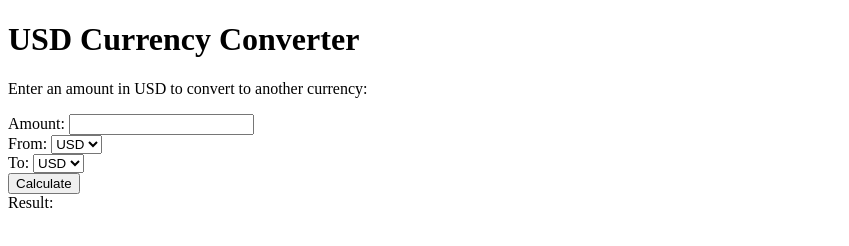
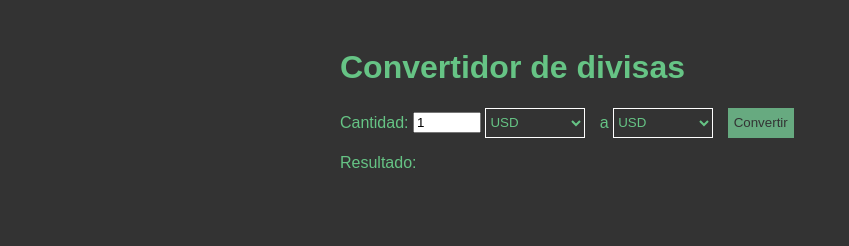
Before and after one commit to lautarodubravka/convertidor-de-divisas-coderhouse, a plain HTML site: page index.html in a window 1280 px wide. Shown: the whole page, without its empty margins (0-849 px from the left). Drawn offline with Linux system fonts and the light colour scheme.

Commit message:
Update 3

```diff
--- /dev/null
+++ b/CSS/style.css
@@ -0,0 +1,28 @@
+body {
+    background-color: #333;
+    color: rgb(102, 196, 133);
+    font-family: sans-serif;
+  }
+  .container {
+    max-width: 600px;
+    margin: 0 auto;
+    padding: 20px;
+  }
+  input[type="number"] {
+    width: 60px;
+  }
+  select {
+    width: 100px;
+    height: 30px;
+    margin-right: 10px;
+    background-color: transparent;
+    color: rgb(102, 196, 133);
+    border: 1px solid #fff;
+  }
+  button {
+    height: 30px;
+    background-color: rgb(103, 170, 128);
+    color: #333;
+    border: none;
+    cursor: pointer;
+  }
--- a/CSS/styles.css
+++ /dev/null
@@ -1,21 +0,0 @@
-body {
-    font-family: Arial, sans-serif;
-    margin: 0;
-    padding: 0;
-  }
-
-  form {
-    display: flex;
-    flex-direction: column;
-    align-items: center;
-    margin: 20px;
-  }
-
-  label {
-    font-weight: bold;
-    margin: 10px 0;
-  }
-
-  input[type="text"] {
-
-  }
--- a/index.html
+++ b/index.html
@@ -1,35 +1,39 @@
 <!DOCTYPE html>
 <html>
 <head>
-  <title>USD Currency Converter</title>
-  <script src="main.js"></script>
+  <meta charset="utf-8">
+  <link rel="stylesheet" href="./CSS/style.css">
+  <title>Convertidor de divisas</title>
 </head>
 <body>
-  <h1>USD Currency Converter</h1>
-  <p>Enter an amount in USD to convert to another currency:</p>
-  <form id="currency-form">
-    <label for="amount">Amount:</label>
-    <input type="text" id="amount" name="amount">
-    <br>
-    <label for="from-currency">From:</label>
-    <select id="from-currency" name="from-currency">
+  <div class="container">
+    <h1>Convertidor de divisas</h1>
+    <form id="conversionForm">
+      <label for="amount">Cantidad:</label>
+      <input type="number" id="amount" value="1">
+      <select id="fromCurrency">
         <option value="USD">USD</option>
         <option value="EUR">EUR</option>
         <option value="GBP">GBP</option>
+        <option value="MXN">MXN</option>
+        <option value="AUD">AUD</option>
+        <option value="ARS">ARS</option>
       </select>
-    <br>
-    <label for="to-currency">To:</label>
-    <select id="to-currency" name="to-currency">
+      <label for="toCurrency">a</label>
+      <select id="toCurrency">
         <option value="USD">USD</option>
         <option value="EUR">EUR</option>
         <option value="GBP">GBP</option>
+        <option value="MXN">MXN</option>
+        <option value="AUD">AUD</option>
+        <option value="ARS">ARS</option>
       </select>
-    <br>
-    <button type="submit">Calculate</button>
+      <button type="submit">Convertir</button>
     </form>
-
     <div id="result">
-    Result:
+      <p>Resultado: <span id="convertedAmount"></span></p>
     </div>
+  </div>
+  <script src="./main.js"></script>
 </body>
 </html>
--- a/main.js
+++ b/main.js
@@ -1,14 +1,35 @@
-document.getElementById('currency-form').addEventListener('submit', function(event) {
+const exchangeRates = {
+  USD: 1,
+  EUR: 0.86,
+  GBP: 0.76,
+  MXN: 21.91,
+  AUD: 1.39,
+  ARS: 370,
+  };
+
+  function convertCurrency(amount, exchangeRate, fromCurrency, toCurrency) {
+  if (fromCurrency === "USD" && toCurrency === "EUR") {
+  return (amount * exchangeRate.EUR).toFixed(2);
+  } else if (fromCurrency === "USD" && toCurrency === "GBP") {
+  return (amount * exchangeRate.GBP).toFixed(2);
+  } else if (fromCurrency === "USD" && toCurrency === "MXN") {
+  return (amount * exchangeRate.MXN).toFixed(2);
+  } else if (fromCurrency === "USD" && toCurrency === "AUD") {
+  return (amount * exchangeRate.AUD).toFixed(2);
+  } else if (fromCurrency === "USD" && toCurrency === "ARS") {
+  return (amount * exchangeRate.ARS).toFixed(2);
+  } else {
+  return "Invalid currency pair";
+  }
+  }
+
+  const form = document.getElementById("conversionForm");
+
+  form.addEventListener("submit", (event) => {
   event.preventDefault();
-  const amount = document.getElementById('amount').value;
-  const fromCurrency = document.getElementById('from-currency').value;
-  const toCurrency = document.getElementById('to-currency').value;
-
-  fetch(`https://api.exchangerate-api.com/v4/latest/${fromCurrency}`)
-    .then(response => response.json())
-    .then(data => {
-      const exchangeRate = data.rates[toCurrency];
-      const result = amount * exchangeRate;
-      document.getElementById('result').innerHTML = `Result: ${result} ${toCurrency}`;
-    });
-});
+  const amount = document.getElementById("amount").value;
+  const fromCurrency = document.getElementById("fromCurrency").value;
+  const toCurrency = document.getElementById("toCurrency").value;
+  const result = document.getElementById("convertedAmount");
+  result.innerHTML = convertCurrency(amount, exchangeRates, fromCurrency, toCurrency);
+  });
```
Lines whose indentation alone changed are shown as unchanged.
